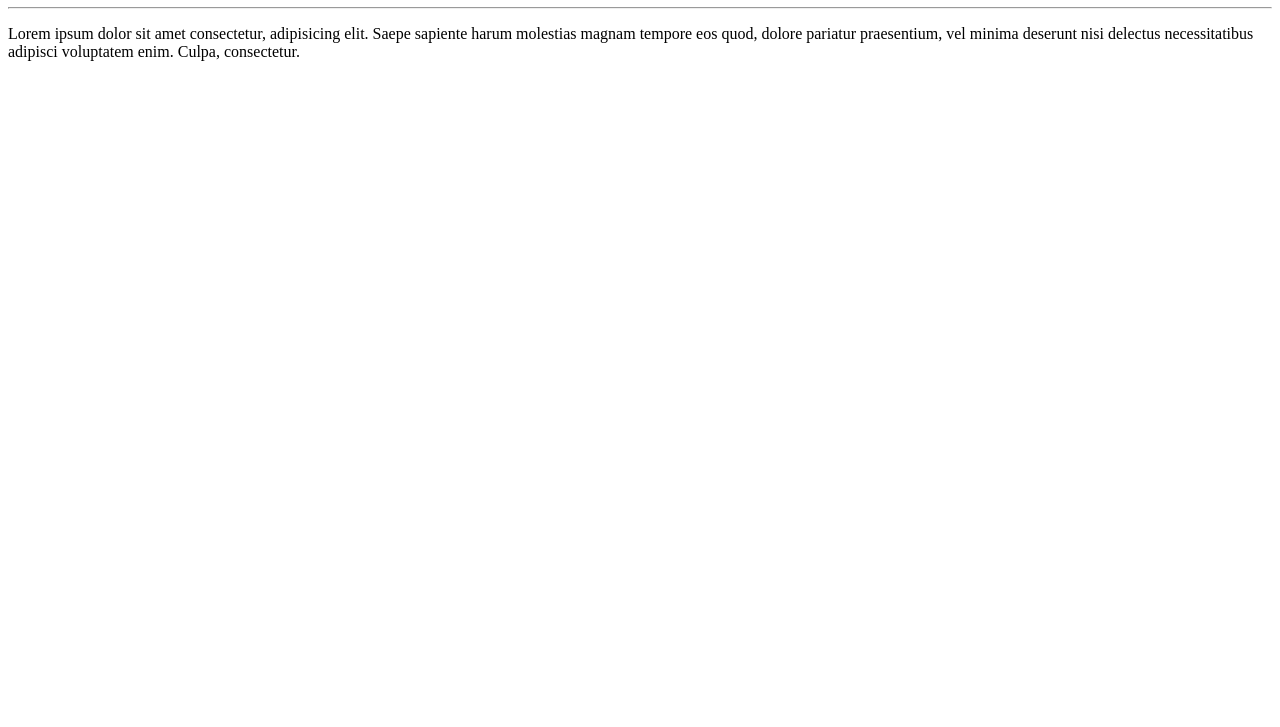
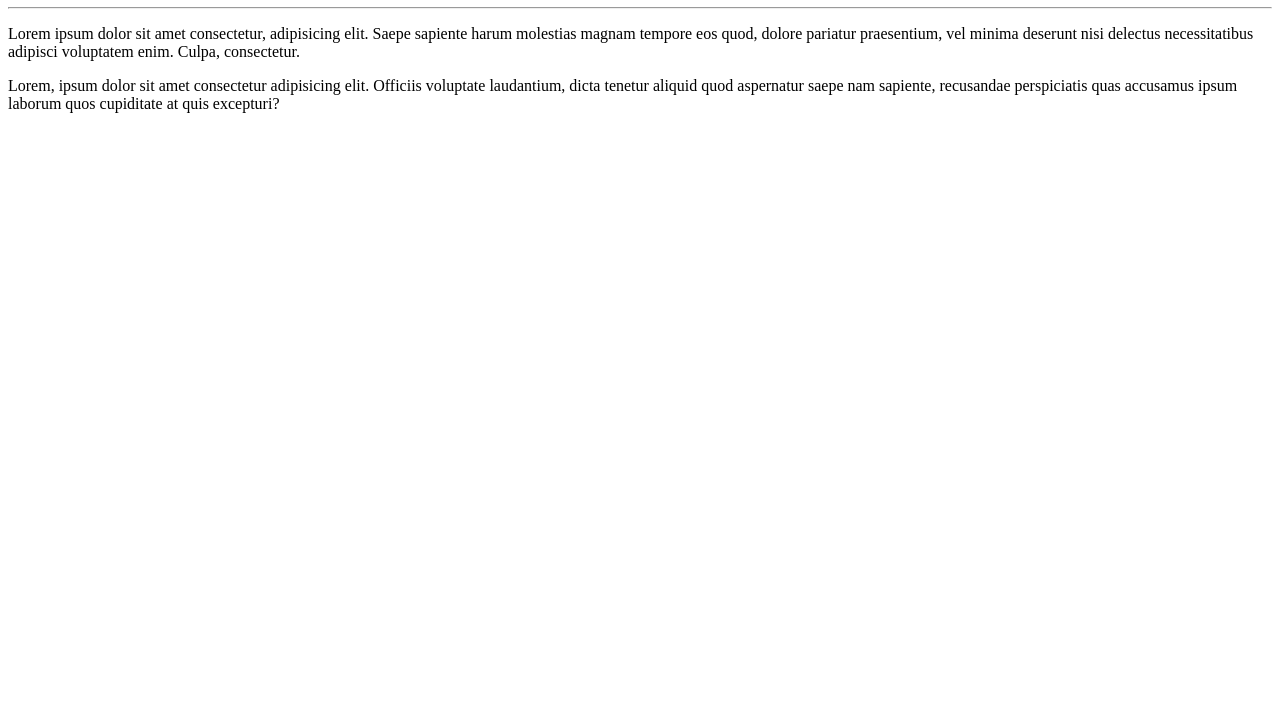
Before and after one commit to HenriqueBendzius/Ola-Mundo, a plain HTML site: page site-exemplo/index.html in a window 1280 px wide. Shown: the part 73-800 px from the top of the page. Drawn offline with Linux system fonts and the light colour scheme.

Commit message:
adicionei um paragrafo

```diff
--- a/site-exemplo/index.html
+++ b/site-exemplo/index.html
@@ -12,5 +12,7 @@
     <h1>olá , Mundo!</h1>
     <hr>
     <p>Lorem ipsum dolor sit amet consectetur, adipisicing elit. Saepe sapiente harum molestias magnam tempore eos quod, dolore pariatur praesentium, vel minima deserunt nisi delectus necessitatibus adipisci voluptatem enim. Culpa, consectetur.</p>
+    <p>Lorem, ipsum dolor sit amet consectetur adipisicing elit. Officiis voluptate laudantium, dicta tenetur aliquid quod aspernatur saepe nam sapiente, recusandae perspiciatis quas accusamus ipsum laborum quos cupiditate at quis excepturi?</p>
+
 </body>
 </html>
```
